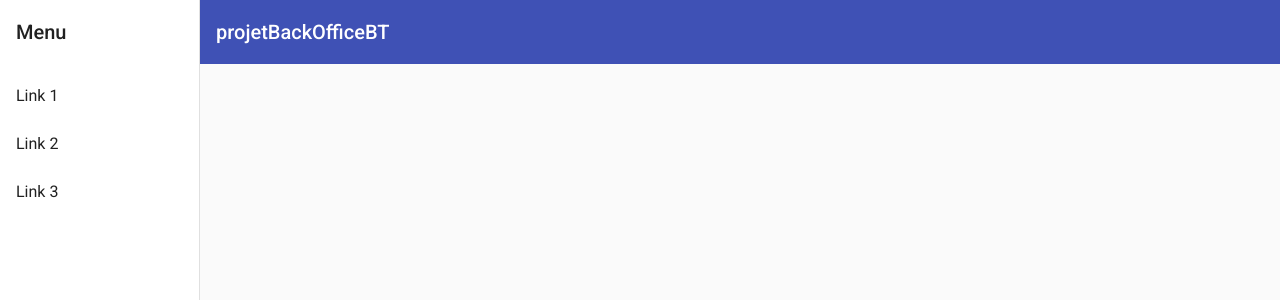
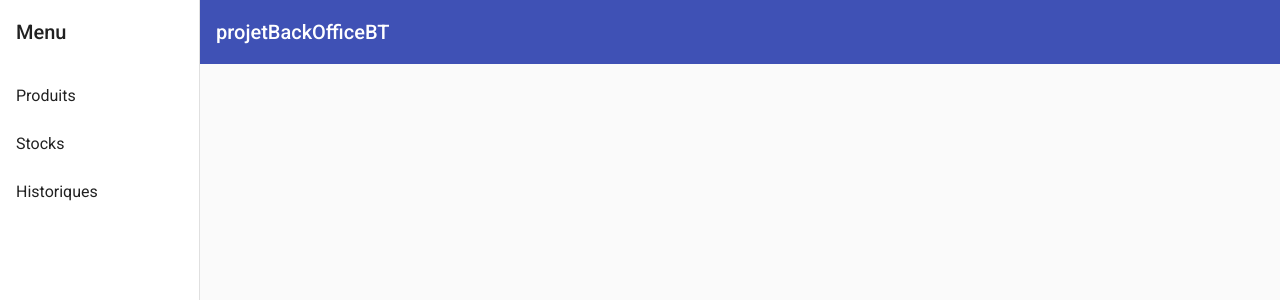
Before and after one commit to kemokaba/BackOfficeBT, an Angular app: page / in a window 1280 px wide. Shown: the top 300 px of the page. Built offline with nearby package versions, Linux system fonts and the light colour scheme.

Commit message:
component produit-stock

```diff
--- /dev/null
+++ b/src/app/historique/historique.component.html
@@ -0,0 +1 @@
+<p>historique works!</p>
--- /dev/null
+++ b/src/app/historique/historique.component.ts
@@ -0,0 +1,15 @@
+import { Component, OnInit } from '@angular/core';
+
+@Component({
+  selector: 'app-historique',
+  templateUrl: './historique.component.html',
+  styleUrls: ['./historique.component.css']
+})
+export class HistoriqueComponent implements OnInit {
+
+  constructor() { }
+
+  ngOnInit(): void {
+  }
+
+}
--- a/src/app/main-nav/main-nav.component.html
+++ b/src/app/main-nav/main-nav.component.html
@@ -5,9 +5,9 @@
       [opened]="(isHandset$ | async) === false">
     <mat-toolbar>Menu</mat-toolbar>
     <mat-nav-list>
-      <a mat-list-item href="#">Link 1</a>
-      <a mat-list-item href="#">Link 2</a>
-      <a mat-list-item href="#">Link 3</a>
+      <a mat-list-item href="#">Produits</a>
+      <a mat-list-item href="#">Stocks</a>
+      <a mat-list-item href="#">Historiques</a>
     </mat-nav-list>
   </mat-sidenav>
   <mat-sidenav-content>
--- /dev/null
+++ b/src/app/produit/produit.component.html
@@ -0,0 +1 @@
+<p>produit works!</p>
--- /dev/null
+++ b/src/app/produit/produit.component.ts
@@ -0,0 +1,15 @@
+import { Component, OnInit } from '@angular/core';
+
+@Component({
+  selector: 'app-produit',
+  templateUrl: './produit.component.html',
+  styleUrls: ['./produit.component.css']
+})
+export class ProduitComponent implements OnInit {
+
+  constructor() { }
+
+  ngOnInit(): void {
+  }
+
+}
--- /dev/null
+++ b/src/app/stock/stock.component.html
@@ -0,0 +1 @@
+<p>stock works!</p>
--- /dev/null
+++ b/src/app/stock/stock.component.ts
@@ -0,0 +1,15 @@
+import { Component, OnInit } from '@angular/core';
+
+@Component({
+  selector: 'app-stock',
+  templateUrl: './stock.component.html',
+  styleUrls: ['./stock.component.css']
+})
+export class StockComponent implements OnInit {
+
+  constructor() { }
+
+  ngOnInit(): void {
+  }
+
+}
```
Also changed, not shown: src/app/app.module.ts (+7 -1 lines), src/app/historique/historique.component.css (added), src/app/produit/produit.component.css (added), src/app/stock/stock.component.css (added).
